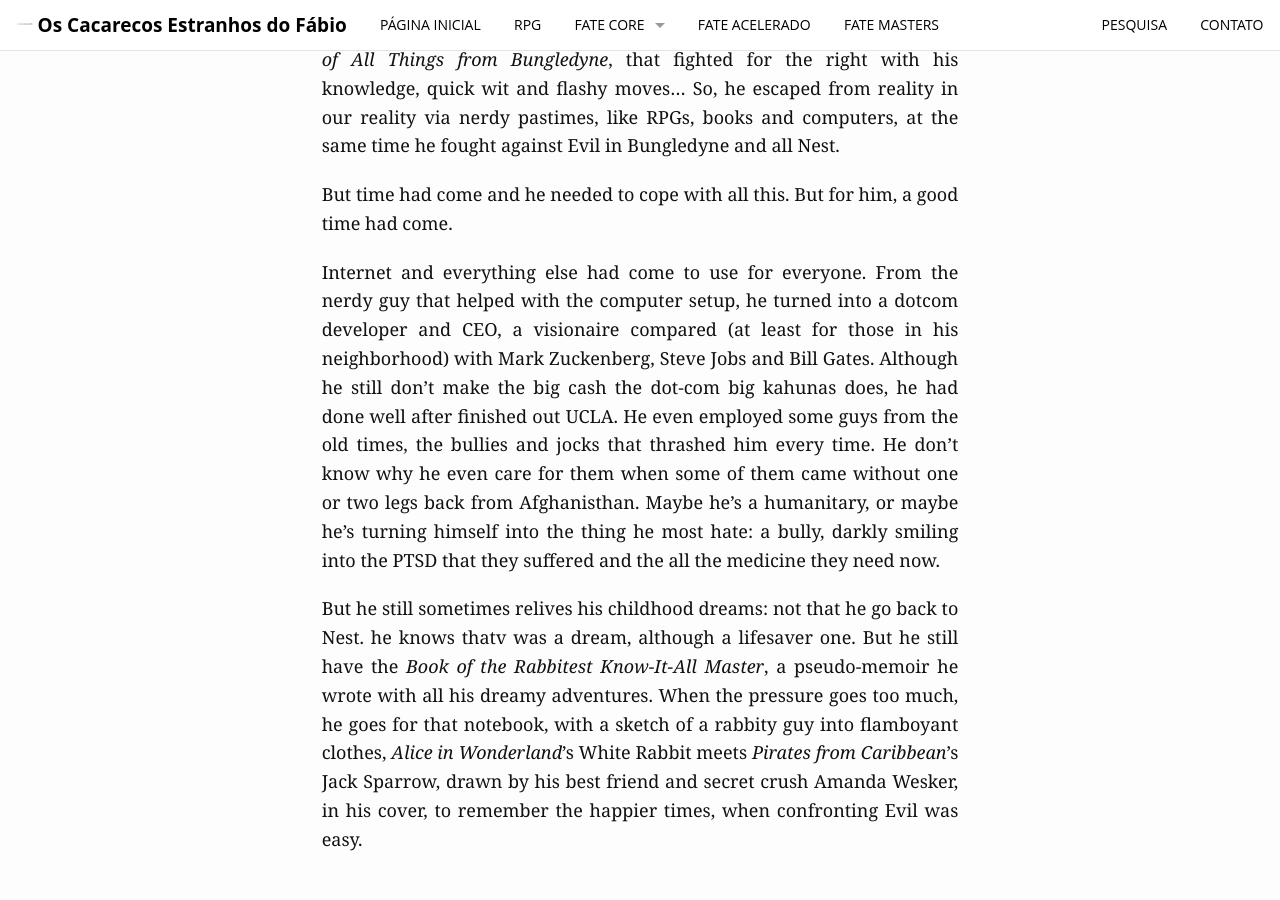
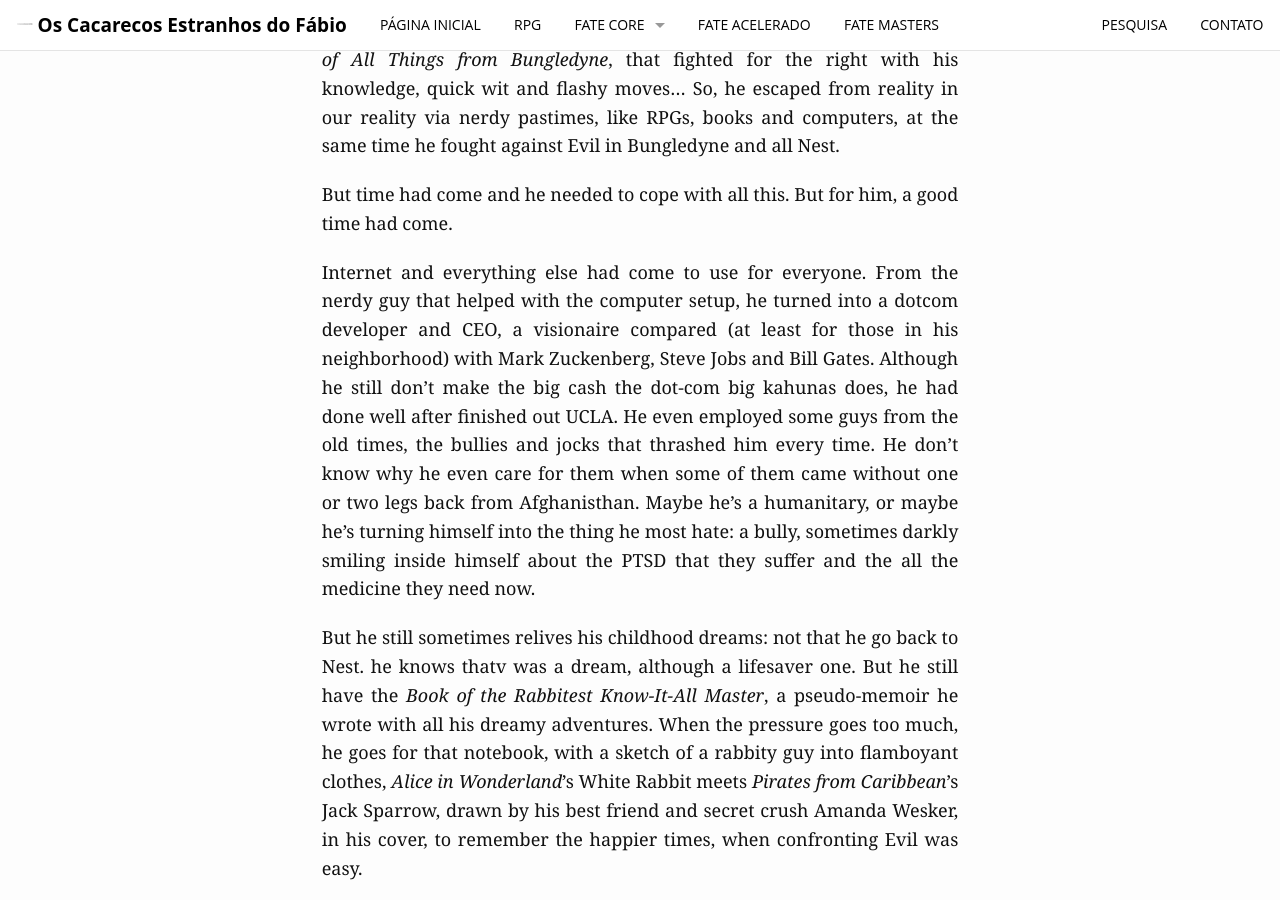
Before and after one commit to fabiocosta0305/fabiocosta0305.github.io-old, a Jekyll site: the page built from _posts/RPG/2015-07-30-NestChar.md, in a window 1280 px wide and 900 px high, scrolled down 478 px. Built offline with Jekyll 4.4.1, drawn with Linux system fonts in a browser that asks for light colours.

```diff
--- a/_posts/RPG/2015-07-30-NestChar.md
+++ b/_posts/RPG/2015-07-30-NestChar.md
@@ -44,8 +44,8 @@ guys from the old times, the bullies and jocks that thrashed him every
 time. He don't know  why he even care for them when  some of them came
 without  one  or  two  legs  back from  Afghanisthan.   Maybe  he's  a
 humanitary, or maybe he's turning himself into the thing he most hate:
-a bully, darkly  smiling into the PTSD that they  suffered and the all
-the medicine they need now.
+a bully, sometimes  darkly smiling inside himself about  the PTSD that
+they suffer and the all the medicine they need now.
 
 But he  still sometimes relives his  childhood dreams: not that  he go
 back  to Nest.   he  knows thatv  was a  dream,  although a  lifesaver
```
